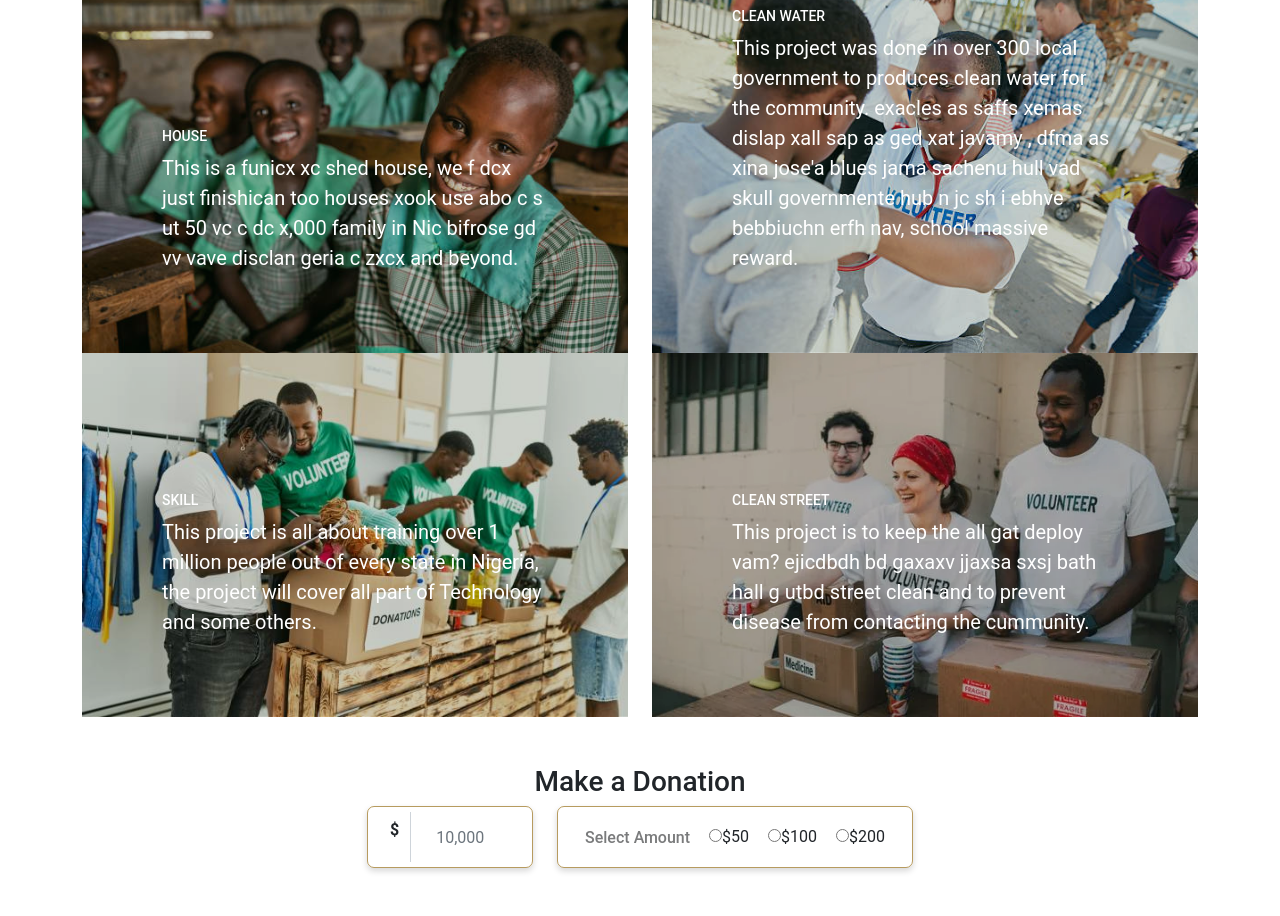
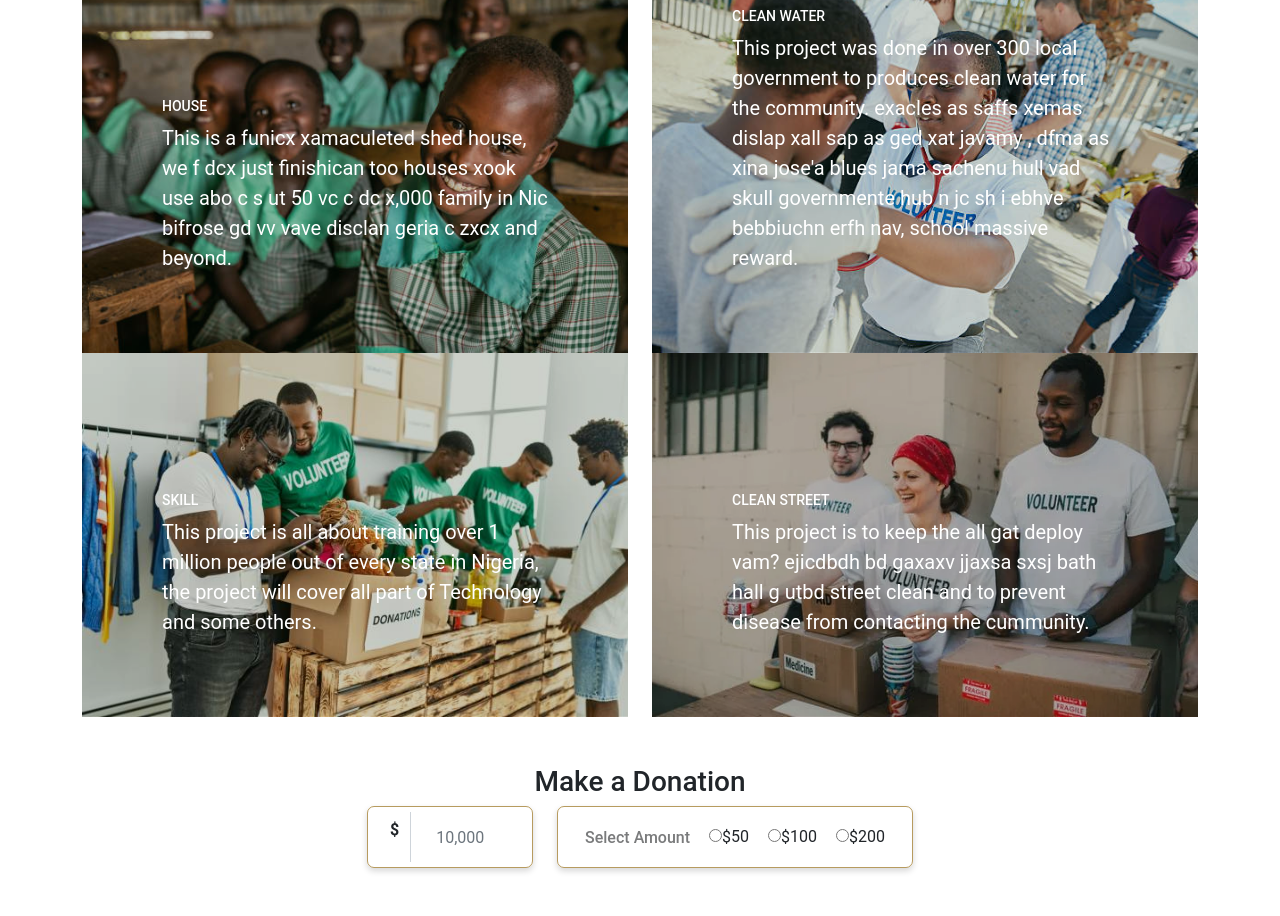
Before and after one commit to zeredogo/krypto-zone-charity, a React (Create React App) app: page / in a window 1280 px wide. Shown: the part 4340-5256 px from the top of the page. Built offline with nearby package versions, Linux system fonts and the light colour scheme.

Commit message:
updating commit

```diff
--- a/src/component/FinishedProject.jsx
+++ b/src/component/FinishedProject.jsx
@@ -54,7 +54,7 @@ const FinishedProject = () => {
                   <span className="des">
                     <h2>House</h2>
                     <p className="mb-0">
-                      This is a funicx xc  shed house, we f dcx just
+                      This is a funicx xamaculeted  shed house, we f dcx just
                       finishican  too houses xook use abo c s ut 50 vc c  dc x,000 family
                       in Nic bifrose gd vv  vave disclan geria c zxcx and beyond.
                     </p>
```
